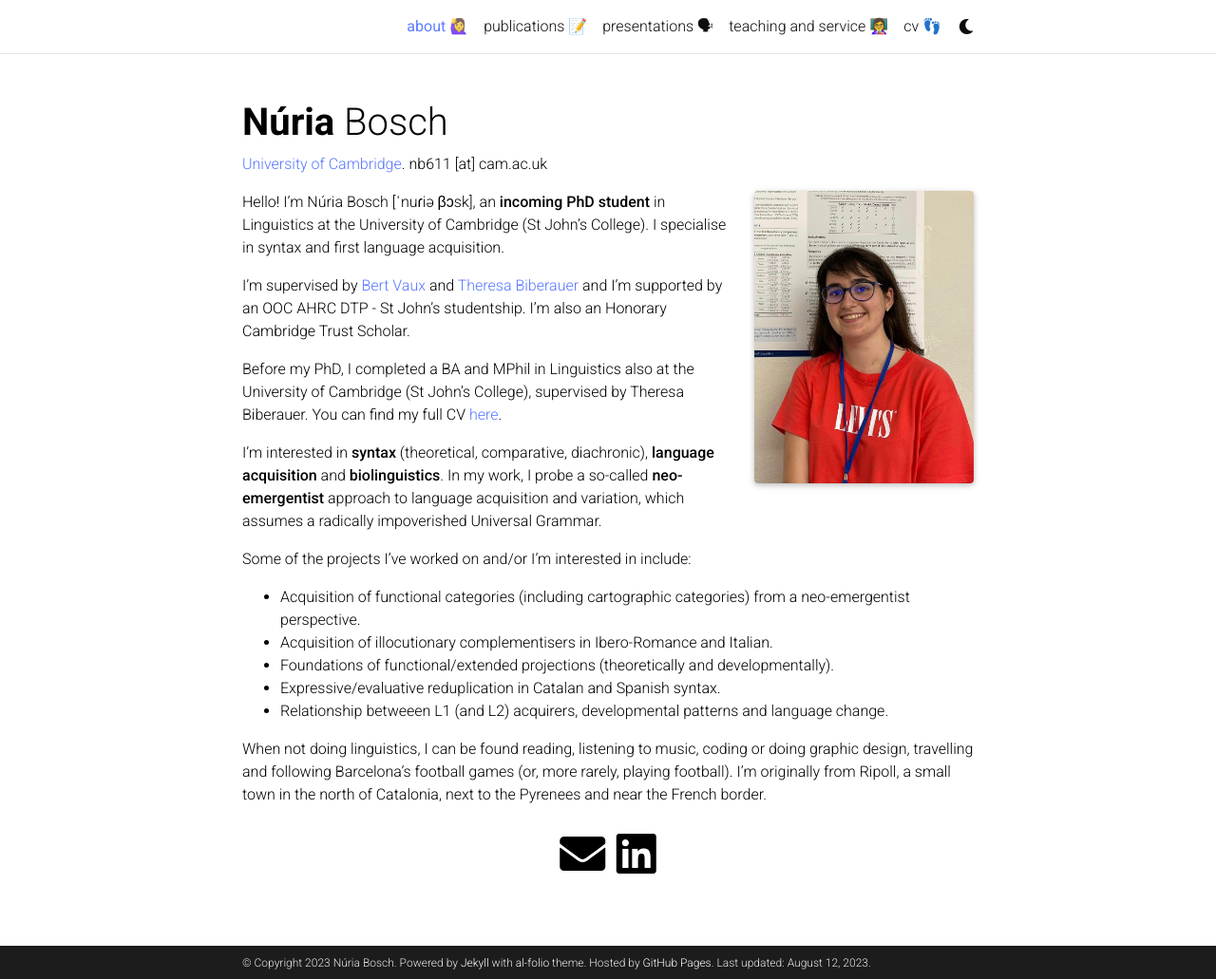
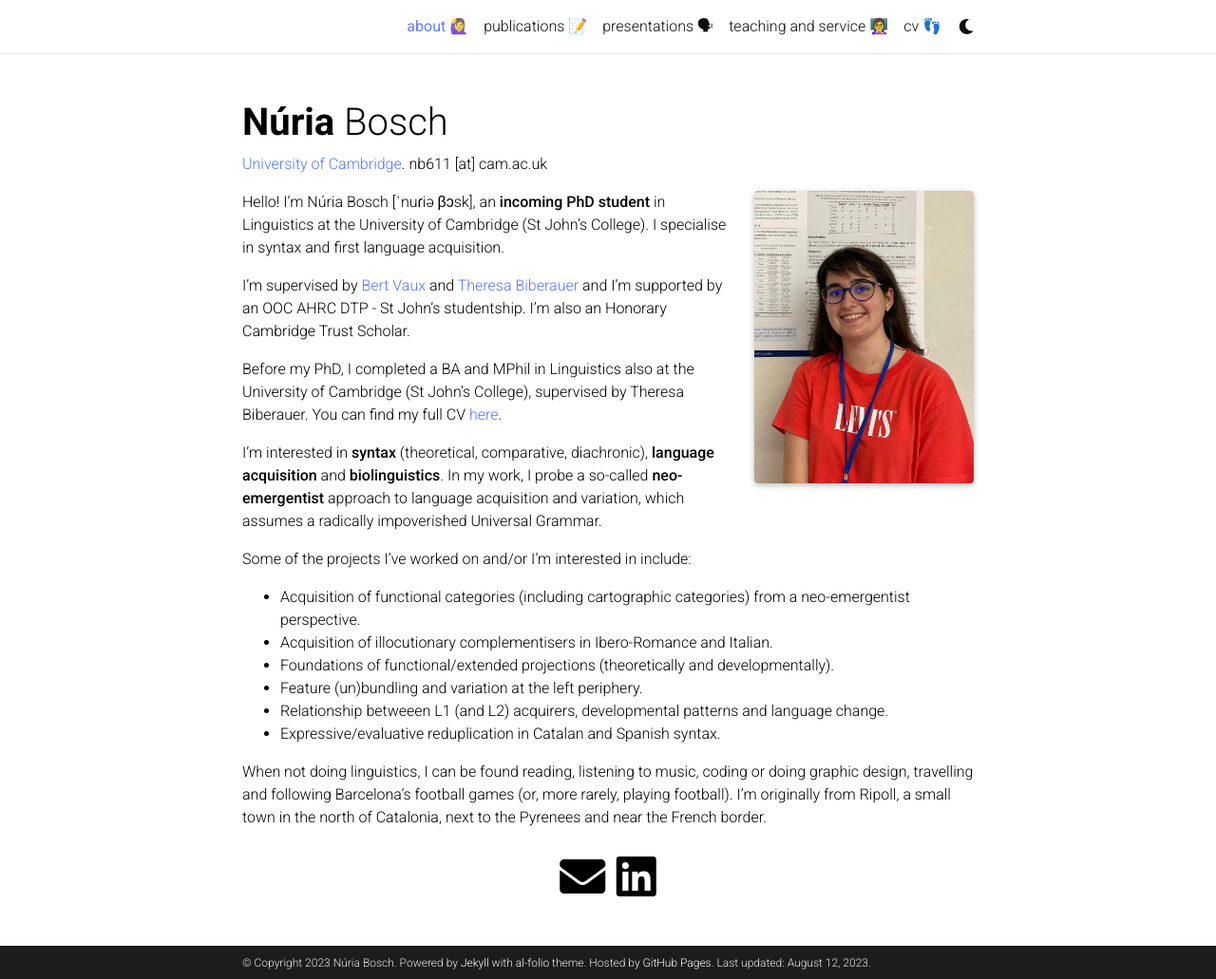
Before and after one commit to nuria-bosch/nuria-bosch.github.io, a Jekyll site: the page built from _pages/about.md, in a window 1280 px wide and 1031 px high. Shown: the whole window at 95% size. Built offline with Jekyll 4.4.1, drawn with Linux system fonts in a browser that asks for light colours; full-size pictures stand in for the smaller copies a plugin makes; emoji names are drawn with the system emoji font; comment, search, counter and statistics services are not loaded; a style sheet for code colours, icons or effects is not loaded.

Commit message:
Update about.md

```diff
--- a/_pages/about.md
+++ b/_pages/about.md
@@ -29,7 +29,8 @@ Some of the projects I've worked on and/or I'm interested in include:
 - Acquisition of functional categories (including cartographic categories) from a neo-emergentist perspective.
 - Acquisition of illocutionary complementisers in Ibero-Romance and Italian.
 - Foundations of functional/extended projections (theoretically and developmentally).
+- Feature (un)bundling and variation at the left periphery.
+- Relationship betweeen L1 (and L2) acquirers, developmental patterns and language change.
 - Expressive/evaluative reduplication in Catalan and Spanish syntax.
-- Relationship betweeen L1 (and L2) acquirers, developmental patterns and language change.
 
 When not doing linguistics, I can be found reading, listening to music, coding or doing graphic design, travelling and following Barcelona's football games (or, more rarely, playing football). I'm originally from Ripoll, a small town in the north of Catalonia, next to the Pyrenees and near the French border.
```
